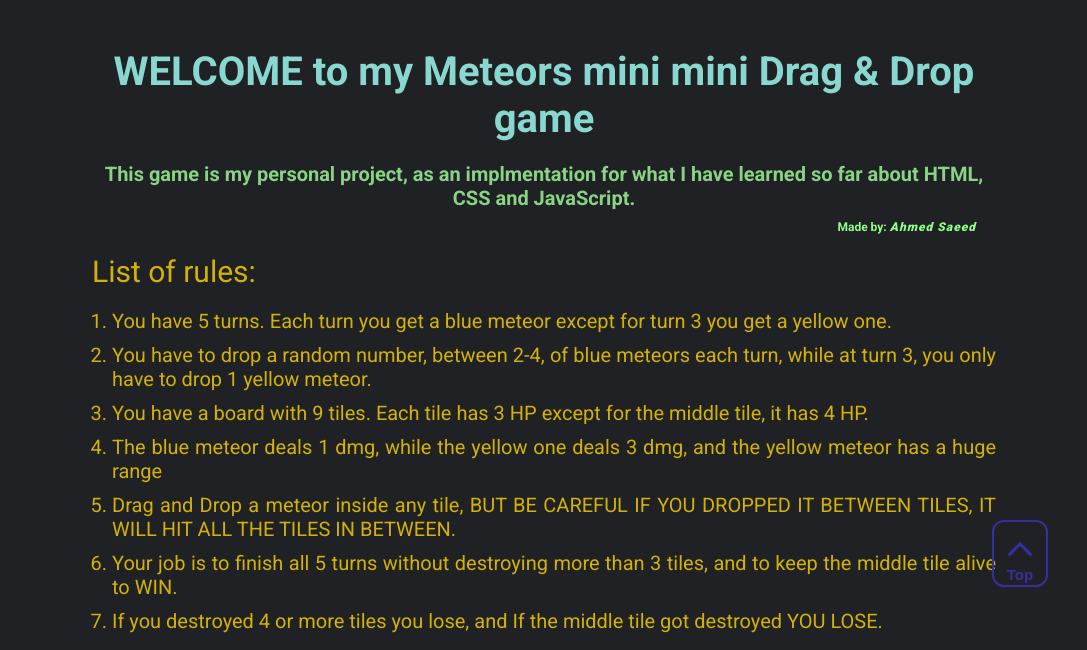
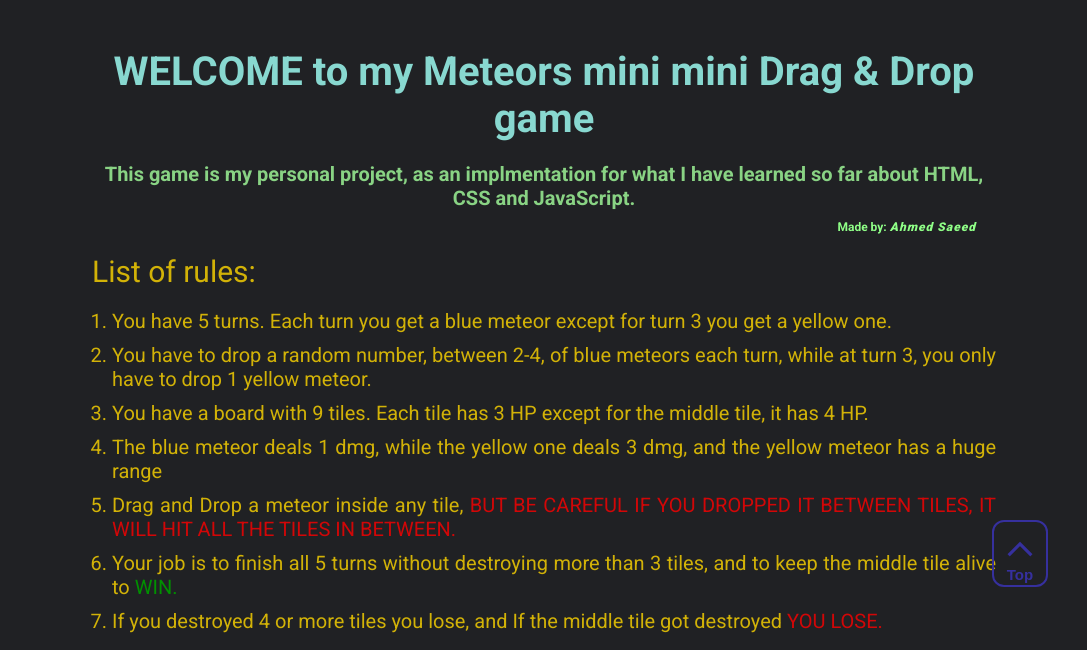
Before and after one commit to ahmed-s-fatahallah/meti-meteor, a website built with Parcel: page index.html in a window 1280 px wide. Shown: the part 133-783 px from the top of the page, without its empty margins (96-1183 px from the left). Built offline with nearby package versions, Linux system fonts and the light colour scheme.

Commit message:
style: change some styling at the rules section

```diff
--- a/index.html
+++ b/index.html
@@ -57,16 +57,20 @@
             the yellow meteor has a huge range
           </li>
           <li class="rule">
-            Drag and Drop a meteor inside any tile, BUT BE CAREFUL IF YOU
-            DROPPED IT BETWEEN TILES, IT WILL HIT ALL THE TILES IN BETWEEN.
+            Drag and Drop a meteor inside any tile,
+            <span class="warning-words"
+              >BUT BE CAREFUL IF YOU DROPPED IT BETWEEN TILES, IT WILL HIT ALL
+              THE TILES IN BETWEEN.</span
+            >
           </li>
           <li class="rule">
             Your job is to finish all 5 turns without destroying more than 3
-            tiles, and to keep the middle tile alive to WIN.
+            tiles, and to keep the middle tile alive to
+            <span class="win-word">WIN.</span>
           </li>
           <li class="rule">
             If you destroyed 4 or more tiles you lose, and If the middle tile
-            got destroyed YOU LOSE.
+            got destroyed <span class="lose-word">YOU LOSE.</span>
           </li>
         </ol>
         <button class="play-btn">
--- a/src/styles/styles.css
+++ b/src/styles/styles.css
@@ -113,6 +113,13 @@ img {
 .rule {
   padding-bottom: 1rem;
   color: rgb(255, 215, 0, 0.8);
+}
+.warning-words,
+.lose-word {
+  color: rgba(255, 0, 0, 0.8);
+}
+.win-word {
+  color: rgb(0, 145, 0);
 }
 .play-btn {
   display: block;
@@ -309,7 +316,7 @@ img {
   border-color: rgba(255, 0, 0, 0);
 
   color: rgb(231, 228, 239);
-  background-color: rgba(255, 0, 0, 0.822);
+  background-color: rgba(255, 0, 0, 0.8);
   cursor: pointer;
   transition: all 0.1s ease;
   box-shadow: 0 5px 5px rgb(0, 0, 0, 0.7);
```
